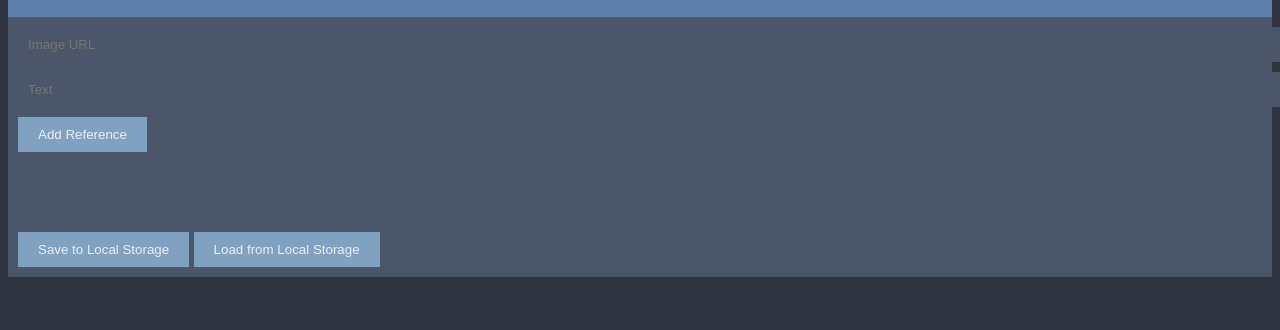
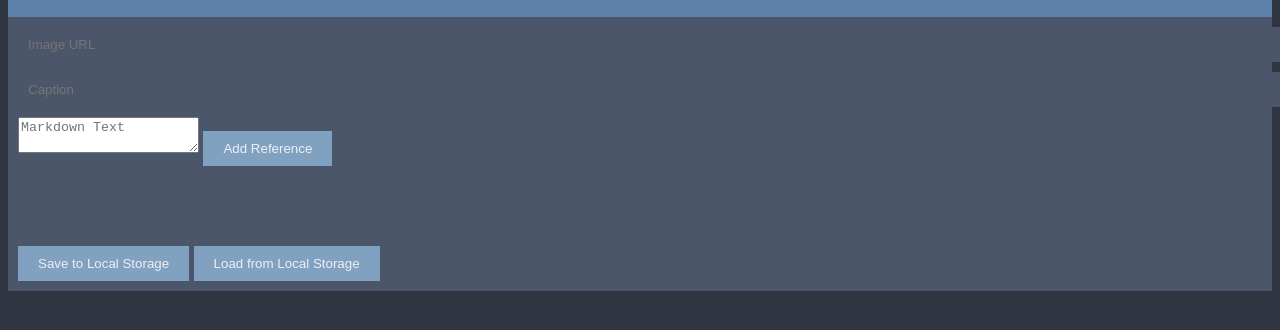
Before and after one commit to ArtStars/artstars.github.io, a plain HTML site: page references/index.html in a window 1280 px wide. Shown: the part 68-398 px from the top of the page. Drawn offline with Linux system fonts and the light colour scheme.

Commit message:
Update index.html

```diff
--- a/references/index.html
+++ b/references/index.html
@@ -14,7 +14,8 @@
     <!-- Add your input fields, buttons, and containers here -->
     <div id="input-container">
       <input type="text" id="image-input" placeholder="Image URL">
-      <input type="text" id="text-input" placeholder="Text">
+      <input type="text" id="caption-input" placeholder="Caption">
+      <textarea id="text-input" placeholder="Markdown Text"></textarea>
       <button id="add-button">Add Reference</button>
     </div>
 
```
